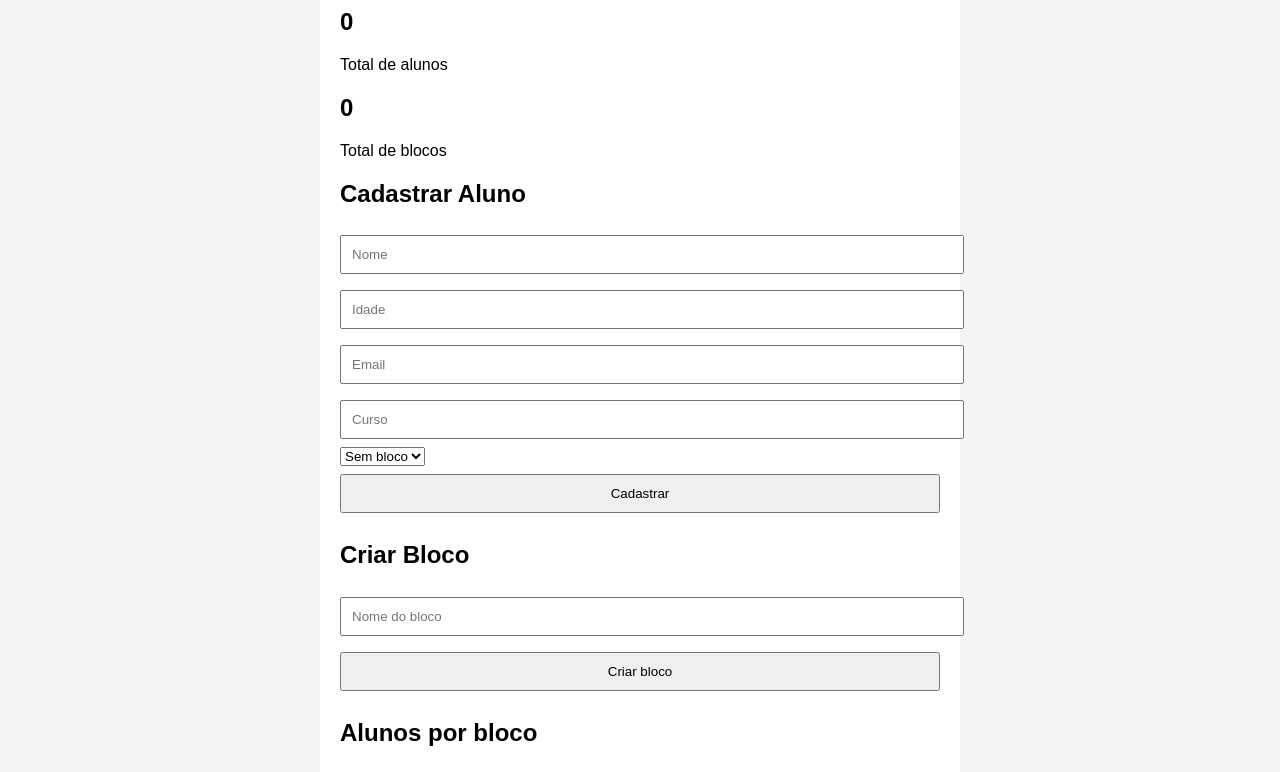
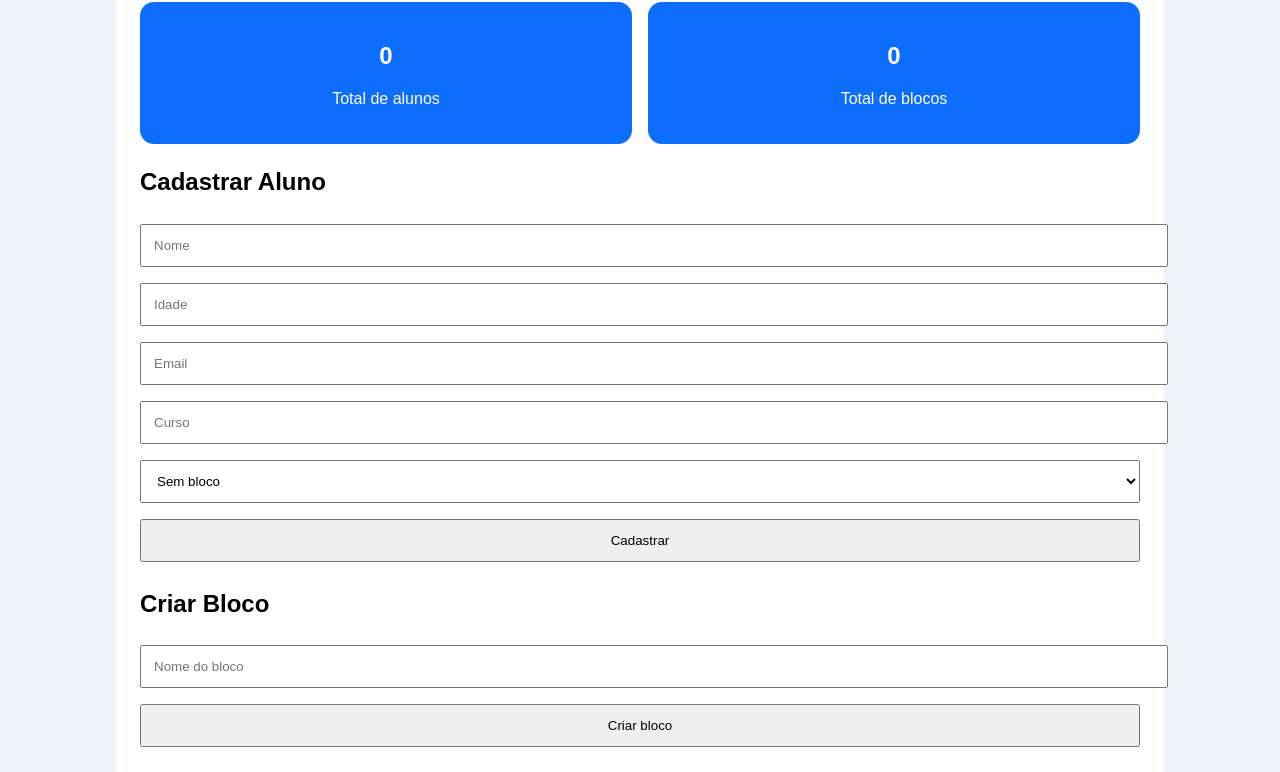
Before and after one commit to Sword-sukuna/TCC_test, a plain HTML site: page index.html in a window 1280 px wide. Shown: the part 133-905 px from the top of the page. Drawn offline with Linux system fonts and the light colour scheme; no server answers.

Commit message:
Update style.css

```diff
--- a/style.css
+++ b/style.css
@@ -1,19 +1,42 @@
 body {
-  font-family: Arial;
-  background: #f4f4f4;
+  font-family: Arial, sans-serif;
+  background: #eef3f8;
+  margin: 0;
 }
 
 .container {
-  width: 90%;
-  max-width: 600px;
-  margin: 40px auto;
+  max-width: 1000px;
+  margin: 30px auto;
   background: white;
-  padding: 20px;
-  border-radius: 12px;
+  padding: 24px;
+  border-radius: 16px;
 }
 
-input, button {
+.dashboard {
+  display: grid;
+  grid-template-columns: repeat(2, 1fr);
+  gap: 16px;
+  margin-bottom: 24px;
+}
+
+.card {
+  background: #0d6efd;
+  color: white;
+  padding: 20px;
+  border-radius: 14px;
+  text-align: center;
+}
+
+input, select, button {
   width: 100%;
+  padding: 12px;
   margin: 8px 0;
-  padding: 10px;
 }
+
+.bloco-card {
+  background: #f8f9fa;
+  border: 1px solid #ddd;
+  padding: 16px;
+  border-radius: 12px;
+  margin: 12px 0;
+}
```
